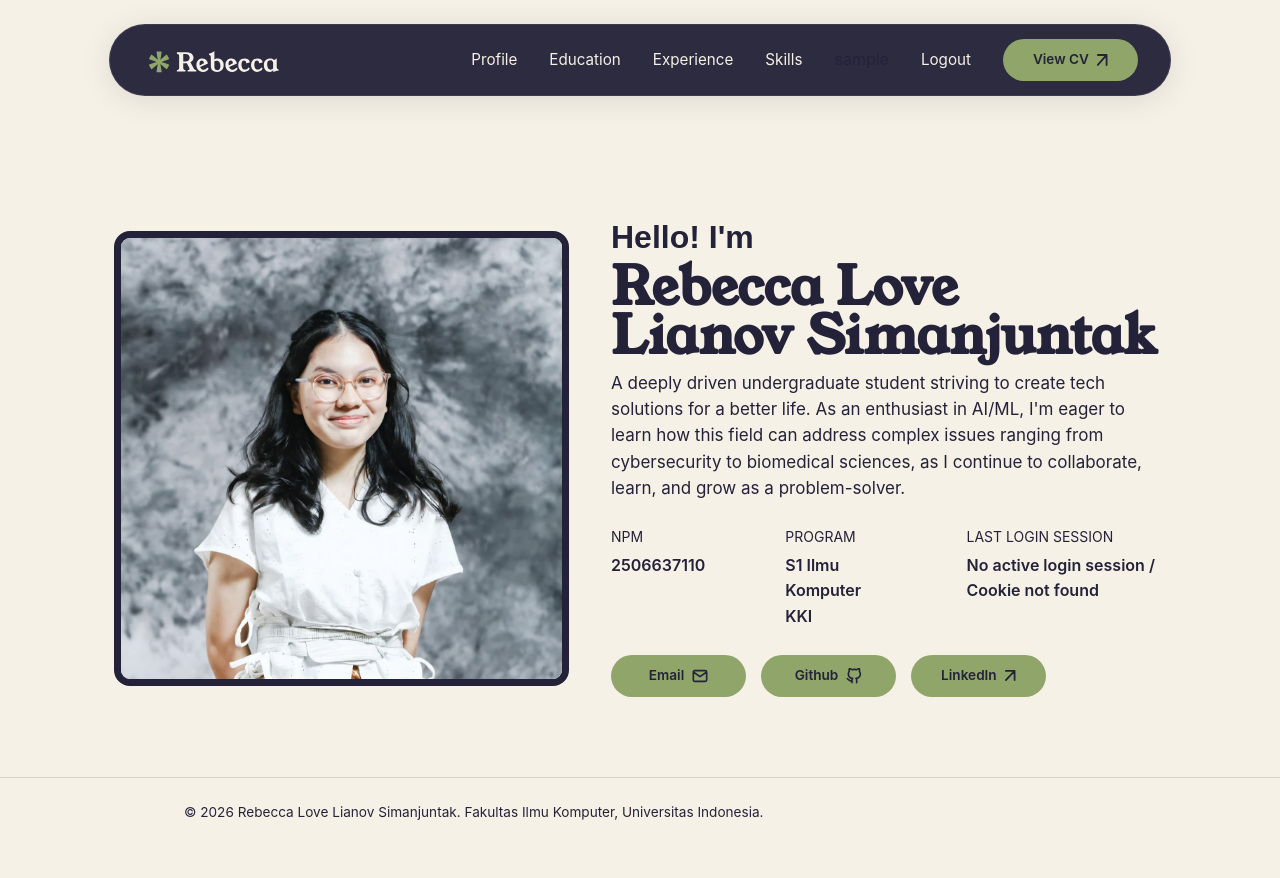
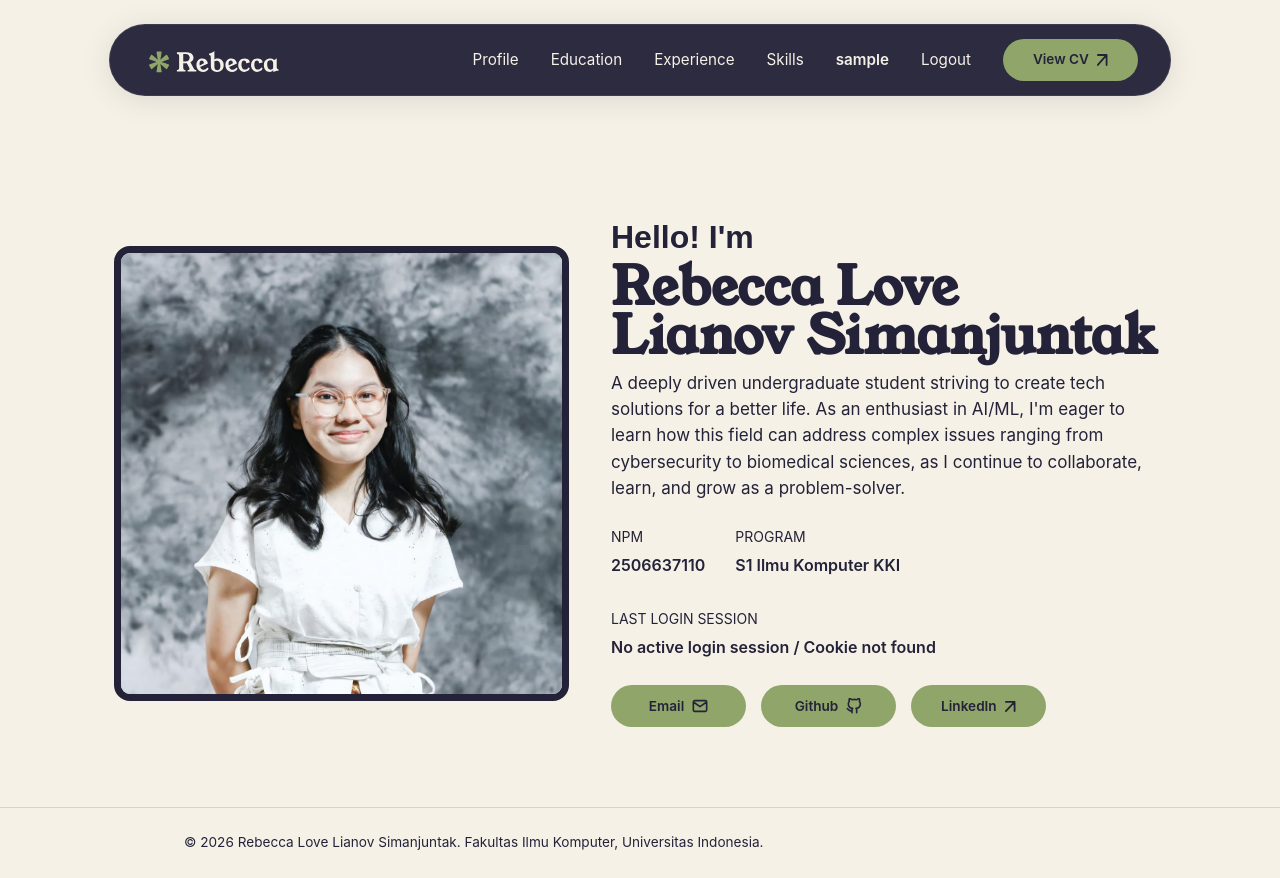
Before and after one commit to beccaovels/myportofolio, a Django app: page / in a window 1280 px wide. Before the commit the page ends 820 px from the top, so only its background shows below. Run offline with Django 5.2, Linux system fonts and the light colour scheme; the visitor is signed in with stand-in values (Sample User, id 1); some web fonts are replaced.

Commit message:
fix(css): adjust navbar user text color and profile meta-list wrapping

```diff
--- a/static/css/style.css
+++ b/static/css/style.css
@@ -151,6 +151,12 @@ body {
     transition: opacity 0.2s ease;
 }
 
+.nav-user {
+    color: var(--paper);
+    font-size: 0.95rem;
+    font-weight: 600;
+}
+
 .nav-links a:not(.btn):hover {
     opacity: 0.8;
 }
@@ -252,7 +258,8 @@ body {
 
 .meta-list {
     display: flex;
-    gap: 80px;
+    gap: 30px;
+    flex-wrap: wrap;
     margin-top: 25px;
     margin-bottom: 25px;
 }
```
